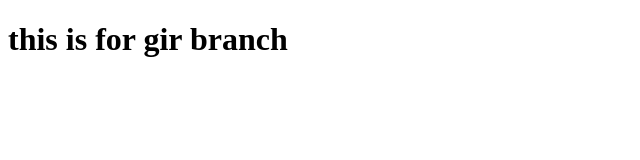
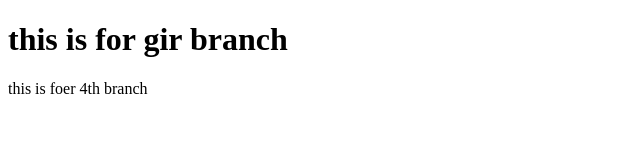
Before and after one commit to zulqarnaintabassum/github_practice, a plain HTML site: page index.html in a window 1280 px wide. Shown: the whole page, without its empty margins (0-640 px from the left). Drawn offline with Linux system fonts and the light colour scheme.

Commit message:
for creating commands

```diff
--- a/index.html
+++ b/index.html
@@ -7,5 +7,6 @@
 </head>
 <body>
     <h1>this is for gir branch </h1>
+    this is foer 4th branch
 </body>
 </html>
```
